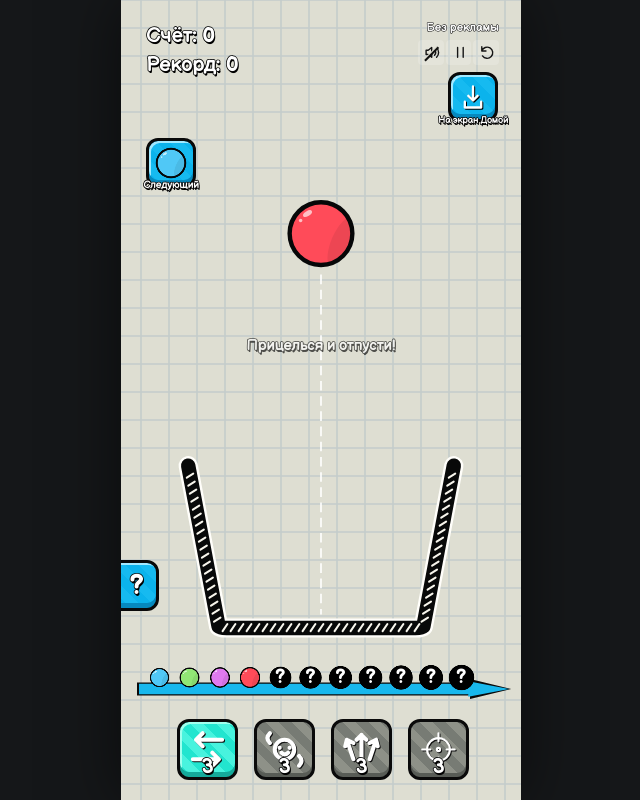
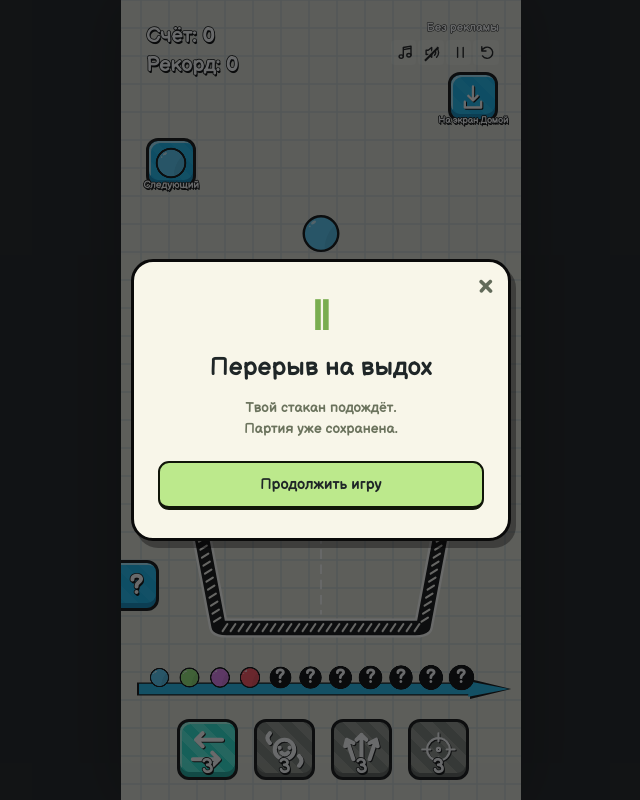
Before and after one commit to khairikhanshr/ball-guys-merge, a website with bundled scripts: page index.html in a window 1280 px wide. Both pictures are taken after a click on the button 805 px from the left and 52 px from the top of the page. Shown: the whole page, without its empty margins (319-959 px from the left). Built offline with nearby package versions, Linux system fonts and the light colour scheme.

Commit message:
Add background music and soften settling physics without text selection

```diff
--- /dev/null
+++ b/audio.js
@@ -0,0 +1,122 @@
+const SAMPLE_RATE = 22050;
+const BEAT = 60 / 104;
+export const MUSIC_DURATION = BEAT * 64;
+const frequency = midi => 440 * 2 ** ((midi - 69) / 12);
+
+// An original, seamless 16-bar tune. All instruments are generated locally.
+export function composeMusic(sampleRate = SAMPLE_RATE) {
+  const length = Math.round(MUSIC_DURATION * sampleRate);
+  const channels = [new Float32Array(length), new Float32Array(length)];
+  const addNote = (midi, beat, duration, volume, pan, instrument='bell') => {
+    const hz=frequency(midi), start=Math.round(beat*BEAT*sampleRate);
+    const seconds=duration*BEAT;
+    const left=Math.sqrt((1-pan)/2),right=Math.sqrt((1+pan)/2);
+    for(let i=0;i<seconds*sampleRate;i++){
+      const t=i/sampleRate,phase=2*Math.PI*hz*t;
+      const attack=Math.min(1,t/.012),release=Math.min(1,(seconds-t)/.09);
+      const wave=instrument==='bass'
+        ? Math.sin(phase)+.13*Math.sin(phase*2)
+        : Math.sin(phase)+.32*Math.sin(phase*2)*Math.exp(-t*7)+.11*Math.sin(phase*3)*Math.exp(-t*12);
+      const envelope=attack*release*Math.exp(-t*(instrument==='bass'?2:4));
+      const sample=wave*envelope*volume, index=(start+i)%length;
+      channels[0][index]+=sample*left;channels[1][index]+=sample*right;
+      if(instrument==='bell'){
+        // A quiet, cross-channel echo wraps around the loop boundary.
+        const echo=(index+Math.round(BEAT*.75*sampleRate))%length;
+        channels[0][echo]+=sample*right*.12;channels[1][echo]+=sample*left*.12;
+      }
+    }
+  };
+  const chords=[[48,55,60,64,67],[45,52,57,60,64],[41,48,53,57,60],[43,50,55,59,62]];
+  const melody=[
+    [76,null,79,81,null,79,76,null], [72,null,76,null,79,76,72,null],
+    [69,null,72,76,null,72,69,null], [74,null,76,79,74,null,71,null],
+    [79,null,76,74,76,null,79,null], [76,null,72,69,null,72,76,null],
+    [72,null,69,67,69,null,72,null], [71,null,74,null,79,74,72,null],
+  ];
+  for(let bar=0;bar<16;bar++){
+    const chord=chords[bar%4],beat=bar*4;
+    addNote(chord[0],beat,2,.24,0,'bass');addNote(chord[1],beat+2,1.8,.17,0,'bass');
+    for(let step=0;step<4;step++)addNote(chord[2+step%3],beat+step+.25,1,.09,step%2?.35:-.35);
+    melody[bar%8].forEach((note,step)=>{
+      if(note!==null)addNote(note,beat+step*.5,1.4,bar<8?.14:.12,Math.sin(bar)*.18);
+    });
+  }
+  let peak=0;
+  for(const channel of channels)for(const sample of channel)peak=Math.max(peak,Math.abs(sample));
+  const gain=.65/Math.max(.65,peak);
+  for(const channel of channels)for(let i=0;i<length;i++)channel[i]*=gain;
+  return {channels,sampleRate};
+}
+
+export class GameAudio {
+  constructor({music=true,effects=false,createContext=()=>new (window.AudioContext||window.webkitAudioContext)()}={}) {
+    this.music=music;this.effects=effects;this.createContext=createContext;
+    this.active=true;this.context=null;this.buffer=null;this.voice=null;this.offset=0;
+  }
+
+  // Call only from a real pointer/key gesture, including when returning on iOS.
+  unlock() {
+    if(!this.music&&!this.effects)return;
+    try{
+      if(!this.context){
+        this.context=this.createContext();
+        this.context.onstatechange=()=>this.syncMusic();
+      }
+      if(this.context.state!=='running'){
+        this.context.resume().then(()=>this.syncMusic()).catch(()=>{});
+      }
+      this.syncMusic();
+    }catch{/* Audio is optional; gameplay must still work without it. */}
+  }
+
+  setPreferences({music=this.music,effects=this.effects}={}) {
+    this.music=music;this.effects=effects;this.syncMusic();
+  }
+
+  setActive(active) {
+    this.active=active;this.syncMusic();
+  }
+
+  syncMusic() {
+    const c=this.context;
+    if(!c)return;
+    if(!this.music||!this.active||c.state!=='running'){this.stopMusic();return;}
+    if(this.voice)return;
+    if(!this.buffer){
+      const {channels,sampleRate}=composeMusic();
+      this.buffer=c.createBuffer(2,channels[0].length,sampleRate);
+      channels.forEach((channel,index)=>this.buffer.copyToChannel(channel,index));
+    }
+    const source=c.createBufferSource(),gain=c.createGain(),now=c.currentTime;
+    source.buffer=this.buffer;source.loop=true;
+    gain.gain.setValueAtTime(0,now);gain.gain.linearRampToValueAtTime(.55,now+.12);
+    source.connect(gain);gain.connect(c.destination);
+    source.onended=()=>{source.disconnect();gain.disconnect();};
+    source.start(now,this.offset%this.buffer.duration);
+    this.voice={source,gain,started:now};
+  }
+
+  stopMusic() {
+    if(!this.voice)return;
+    const {source,gain,started}=this.voice,c=this.context,now=c.currentTime;
+    this.offset=(this.offset+Math.max(0,now-started))%this.buffer.duration;
+    gain.gain.cancelScheduledValues(now);
+    gain.gain.setTargetAtTime(0,now,.008);
+    source.stop(now+.04);
+    this.voice=null;
+  }
+
+  effect(kind,tier=0) {
+    const c=this.context;
+    if(!this.effects||!c||c.state!=='running')return;
+    const now=c.currentTime,osc=c.createOscillator(),gain=c.createGain();
+    const hz=kind==='drop'?220:kind==='finished'?120:370+tier*54;
+    osc.connect(gain);gain.connect(c.destination);osc.type='sine';
+    osc.frequency.setValueAtTime(hz,now);
+    osc.frequency.exponentialRampToValueAtTime(hz*(kind==='finished'?.45:1.6),now+.12);
+    gain.gain.setValueAtTime(.0001,now);gain.gain.exponentialRampToValueAtTime(.075,now+.01);
+    gain.gain.exponentialRampToValueAtTime(.0001,now+.2);
+    osc.onended=()=>{osc.disconnect();gain.disconnect();};osc.start(now);osc.stop(now+.22);
+  }
+}
--- a/core.js
+++ b/core.js
@@ -69,11 +69,12 @@
     this.walls.forEach(b => Composite.remove(this.engine.world, b));
     const c = this.cup;
     const wall = (x1, y1, x2, y2) => Bodies.rectangle((x1+x2)/2, (y1+y2)/2, Math.hypot(x2-x1,y2-y1)+12, WALL_THICKNESS,
-      { isStatic: true, angle: Math.atan2(y2-y1,x2-x1), friction: .22, restitution: .08, label: 'cup' });
+      { isStatic: true, angle: Math.atan2(y2-y1,x2-x1), friction: .08, restitution: .02, label: 'cup' });
     this.walls = [wall(c.left,c.top,c.left+c.inset,c.bottom),
       wall(c.right,c.top,c.right-c.inset,c.bottom),
       wall(c.left+c.inset,c.bottom,c.right-c.inset,c.bottom)];
     Composite.add(this.engine.world, this.walls);
+    this.wakeStack();
   }
 
   setAim(x) {
@@ -84,7 +85,7 @@
   addBall(tier, x, y, options = {}) {
     // Consistent, symmetric geometry prevents tiny balls gaining sideways spin on a flat floor.
     const body = this.M.Bodies.polygon(x, y, 32, BALLS[tier].radius, {
-      restitution: .13-tier*.006, friction: .12, frictionStatic: .38, frictionAir: .003,
+      restitution: .025, friction: .055, frictionStatic: .16, frictionAir: .003,
       density: .0014, slop: .025, sleepThreshold: 100, label: 'ball',
     });
     body.circleRadius = BALLS[tier].radius;
@@ -111,6 +112,13 @@
   removeBall(ball) {
     this.M.Composite.remove(this.engine.world, ball);
     this.balls = this.balls.filter(b => b !== ball);
+    this.wakeStack();
+  }
+
+  wakeStack() {
+    // Sleeping bodies do not feel gravity when a supporting body disappears.
+    // Re-evaluate the whole pile after a merge, removal or cup expansion.
+    for (const ball of this.balls) this.M.Sleeping.set(ball,false);
   }
 
   merge(a, b) {
@@ -118,7 +126,7 @@
     const x = (a.position.x + b.position.x) / 2, y = (a.position.y + b.position.y) / 2;
     const mass=a.mass+b.mass;
     const velocity = { x: (a.velocity.x*a.mass+b.velocity.x*b.mass)/mass*.85,
-      y: (a.velocity.y*a.mass+b.velocity.y*b.mass)/mass*.6-.35 };
+      y: (a.velocity.y*a.mass+b.velocity.y*b.mass)/mass*.6 };
     this.removeBall(a);
     this.removeBall(b);
     if (tier < BALLS.length) {
--- a/game.js
+++ b/game.js
@@ -1,5 +1,6 @@
 import { MergeGame, BALLS, WIDTH, HEIGHT, STEP, DROP_Y } from './core.js';
 import { DiscoveryIntro, drawDiscovery } from './discovery.js';
+import { GameAudio } from './audio.js';
 
 const $ = id => document.getElementById(id);
 const canvas = $('game'), ctx = canvas.getContext('2d');
@@ -16,8 +17,10 @@
   lastScore: Number.isFinite(saved?.lastScore) && saved.lastScore >= 0 ? saved.lastScore : null,
   discovered: Number.isInteger(saved?.discovered) ? Math.max(3,Math.min(10,saved.discovered)) : 3,
   sound: saved?.sound === true,
+  music: saved?.music !== false,
 };
-let paused = false, targeting = false, pointer = null, audioContext, lastToast = 0;
+const audio=new GameAudio({music:stats.music,effects:stats.sound});
+let paused = false, targeting = false, pointer = null, lastToast = 0;
 let installPrompt = null;
 let particles = [], labels = [], lastFrame = performance.now(), accumulator = 0, lastSave = 0, uiDirty = true;
 const game = new MergeGame(window.Matter, { onEvent });
@@ -36,27 +39,14 @@
 }
 
 function unlockAudio() {
-  if (!stats.sound) return;
-  try {
-    audioContext ||= new (window.AudioContext || window.webkitAudioContext)();
-    if (audioContext.state === 'suspended') audioContext.resume().catch(()=>{});
-  } catch { /* Sound is optional on browsers without Web Audio. */ }
+  audio.unlock();
 }
 
 function sound(kind, tier=0) {
-  if (!stats.sound || !audioContext || audioContext.state !== 'running') return;
-  const now = audioContext.currentTime;
-  const osc = audioContext.createOscillator(), gain = audioContext.createGain();
-  osc.connect(gain); gain.connect(audioContext.destination);
-  osc.type = 'sine';
-  const frequency = kind === 'drop' ? 220 : kind === 'finished' ? 120 : 370 + tier * 54;
-  osc.frequency.setValueAtTime(frequency, now);
-  osc.frequency.exponentialRampToValueAtTime(frequency*(kind==='finished'?.45:1.6),now+.12);
-  gain.gain.setValueAtTime(.0001,now);
-  gain.gain.exponentialRampToValueAtTime(.075,now+.01);
-  gain.gain.exponentialRampToValueAtTime(.0001,now+.2);
-  osc.start(now); osc.stop(now+.22);
+  audio.effect(kind,tier);
 }
+
+function syncAudio() {audio.setActive(!document.hidden&&!paused&&game.state==='playing');}
 
 function toast(text) {
   $('toast').textContent = text;
@@ -229,8 +219,11 @@
   $('next-ball').setAttribute('aria-label',`Следующий шарик: ${BALLS[game.next].name}`);
   $('first-hint').hidden=game.drops>0;
   $('sound').setAttribute('aria-pressed',String(stats.sound));
-  $('sound').setAttribute('aria-label',stats.sound?'Выключить звук':'Включить звук');
+  $('sound').setAttribute('aria-label',stats.sound?'Выключить звуковые эффекты':'Включить звуковые эффекты');
   $('sound').querySelector('.mute-slash').hidden=stats.sound;
+  $('music').setAttribute('aria-pressed',String(stats.music));
+  $('music').setAttribute('aria-label',stats.music?'Выключить музыку':'Включить музыку');
+  $('music').querySelector('.mute-slash').hidden=stats.music;
   uiDirty=false;
 }
 
@@ -252,7 +245,7 @@
 }
 
 function showModal(title,body,actions,icon='✦') {
-  paused=true;pointer=null;save();
+  paused=true;pointer=null;syncAudio();save();
   $('modal-title').textContent=title;$('modal-body').innerHTML=body;$('modal-icon').textContent=icon;
   $('modal-actions').replaceChildren();
   for(const action of actions){
@@ -266,6 +259,7 @@
 
 function newGame() {
   game.reset();setTarget(false);particles=[];labels=[];discovery.reset();syncDiscovery();paused=false;accumulator=0;
+  syncAudio();unlockAudio();
   uiDirty=true;save();canvas.focus({preventScroll:true});
 }
 
@@ -299,14 +293,14 @@
 $('install').addEventListener('click',async()=>{
   if(!installPrompt){showInstall();return;}
   const prompt=installPrompt;installPrompt=null;
-  paused=true;pointer=null;save();
+  paused=true;pointer=null;syncAudio();save();
   try{await prompt.prompt();await prompt.userChoice;}
   catch{showInstall();}
-  finally{paused=$('modal').open;lastFrame=performance.now();accumulator=0;syncInstallButton();}
+  finally{paused=$('modal').open;lastFrame=performance.now();accumulator=0;syncInstallButton();syncAudio();}
 });
 syncInstallButton();
 
-$('modal').addEventListener('close',()=>{paused=$('modal').open;lastFrame=performance.now();accumulator=0;if(!paused)canvas.focus({preventScroll:true});});
+$('modal').addEventListener('close',()=>{paused=$('modal').open;lastFrame=performance.now();accumulator=0;syncAudio();if(!paused)canvas.focus({preventScroll:true});});
 $('modal-close').addEventListener('click',()=>{if(game.state!=='playing')newGame();$('modal').close();});
 $('modal').addEventListener('cancel',()=>{if(game.state!=='playing')newGame();});
 $('help').addEventListener('click',showHelp);
@@ -315,7 +309,12 @@
   if(!game.drops){newGame();return;}
   showModal('Начать с чистого стакана?','Текущие очки будут потеряны.<br>Твой рекорд останется.',[{label:'Начать заново',run:newGame},{label:'Продолжить эту партию',secondary:true}],'↻');
 });
-$('sound').addEventListener('click',()=>{stats.sound=!stats.sound;unlockAudio();sound('merge',3);uiDirty=true;save();});
+$('sound').addEventListener('click',()=>{stats.sound=!stats.sound;audio.setPreferences({effects:stats.sound});unlockAudio();sound('merge',3);uiDirty=true;save();});
+$('music').addEventListener('click',()=>{stats.music=!stats.music;audio.setPreferences({music:stats.music});unlockAudio();uiDirty=true;save();toast(stats.music?'Музыка включена':'Музыка выключена');});
+document.addEventListener('pointerdown',unlockAudio,{capture:true});
+document.addEventListener('keydown',unlockAudio,{capture:true});
+// Suppress selection and the long-press menu without cancelling game gestures.
+for(const event of ['selectstart','contextmenu','dragstart'])document.addEventListener(event,e=>e.preventDefault());
 for(const kind of ['swap','shake','lift'])$(kind).addEventListener('click',()=>{if(paused||discovery.current)return;unlockAudio();setTarget(false);if(game.usePower(kind)){uiDirty=true;save();toast({swap:'Шарики поменялись!',shake:'Встряхнули!',lift:'Вверх!'}[kind]);}});
 $('sniper').addEventListener('click',()=>{if(!paused&&!discovery.current&&game.powers.sniper&&game.balls.length)setTarget(!targeting);});
 $('cancel-target').addEventListener('click',()=>setTarget(false));
@@ -355,8 +354,10 @@
 document.addEventListener('visibilitychange',()=>{
   if(document.hidden){save();pointer=null;if(game.state==='playing'&&game.drops&&!$('modal').open)showPause();}
   else{lastFrame=performance.now();accumulator=0;}
+  syncAudio();
 });
-window.addEventListener('pagehide',save);
+window.addEventListener('pagehide',()=>{save();audio.setActive(false);});
+window.addEventListener('pageshow',syncAudio);
 
 function resize() {
   const rect=canvas.getBoundingClientRect(),dpr=Math.min(window.devicePixelRatio||1,2);
--- a/index.html
+++ b/index.html
@@ -19,6 +19,7 @@
 <body>
   <svg class="svg-defs" xmlns="http://www.w3.org/2000/svg" aria-hidden="true"><defs>
     <symbol id="i-sound" viewBox="0 0 24 24"><path d="M11 5 6 9H3v6h3l5 4V5Zm4 3a6 6 0 0 1 0 8m3-11a10 10 0 0 1 0 14"/></symbol>
+    <symbol id="i-music" viewBox="0 0 24 24"><path d="M9 18V5l11-2v13M9 8l11-2"/><ellipse cx="6" cy="18" rx="3" ry="2.5"/><ellipse cx="17" cy="16" rx="3" ry="2.5"/></symbol>
     <symbol id="i-pause" viewBox="0 0 24 24"><path d="M8 5v14M16 5v14"/></symbol>
     <symbol id="i-reset" viewBox="0 0 24 24"><path d="M4 10a8 8 0 1 1 1 7M4 4v6h6"/></symbol>
     <symbol id="i-swap" viewBox="0 0 24 24"><path d="M21 6H5l4-4M3 18h16l-4 4M5 6l4 4m10 8-4-4"/></symbol>
@@ -30,7 +31,7 @@
   <main class="game-card" aria-label="Ball Guys — наполни стакан">
     <div class="stage-wrap"><canvas id="game" width="1000" height="2000" tabindex="0" role="application" aria-label="Игровое поле. Стрелки — прицелиться, пробел — бросить. На телефоне коснись и отпусти."></canvas></div>
     <div class="scorebar outlined"><div>Счёт: <strong id="score">0</strong></div><div>Рекорд: <strong id="best">0</strong></div><div id="last-result" class="last-result" hidden>Прошлая: <strong id="last-score">0</strong></div></div>
-    <div class="game-toolbar"><span class="no-ads">Без рекламы</span><div class="toolbar-actions"><button id="sound" class="icon-button" aria-label="Включить звук" aria-pressed="false"><svg><use href="#i-sound"/></svg><span class="mute-slash"></span></button><button id="pause" class="icon-button" aria-label="Пауза"><svg><use href="#i-pause"/></svg></button><button id="restart" class="icon-button" aria-label="Начать заново"><svg><use href="#i-reset"/></svg></button></div></div>
+    <div class="game-toolbar"><span class="no-ads">Без рекламы</span><div class="toolbar-actions"><button id="music" class="icon-button" aria-label="Выключить музыку" title="Фоновая музыка" aria-pressed="true"><svg><use href="#i-music"/></svg><span class="mute-slash" hidden></span></button><button id="sound" class="icon-button" aria-label="Включить звуковые эффекты" title="Звуковые эффекты" aria-pressed="false"><svg><use href="#i-sound"/></svg><span class="mute-slash"></span></button><button id="pause" class="icon-button" aria-label="Пауза"><svg><use href="#i-pause"/></svg></button><button id="restart" class="icon-button" aria-label="Начать заново"><svg><use href="#i-reset"/></svg></button></div></div>
     <button id="install" class="install-button blue-tile"><svg><use href="#i-install"/></svg><span class="outlined">На экран Домой</span></button>
     <div class="next blue-tile"><canvas id="next-ball" width="108" height="108" aria-label="Следующий шарик"></canvas><span class="outlined">Следующий</span></div>
     <div id="combo" class="combo outlined" hidden></div>
--- a/package.json
+++ b/package.json
@@ -1,7 +1,7 @@
 {
   "name": "ball-guys-merge-no-ads",
-  "version": "1.3.0",
+  "version": "1.4.0",
   "private": true,
   "type": "module",
-  "scripts": { "start": "python3 -m http.server 4173", "test": "node --test tests/*.test.js", "check": "node --check game.js && node --check core.js && node --check gel.js && node --check discovery.js && node --check sw.js" }
+  "scripts": { "start": "python3 -m http.server 4173", "test": "node --test tests/*.test.js", "check": "node --check game.js && node --check core.js && node --check gel.js && node --check discovery.js && node --check audio.js && node --check sw.js" }
 }
--- a/sw.js
+++ b/sw.js
@@ -1,5 +1,5 @@
-const CACHE = 'ball-guys-merge-v5';
-const FILES = ['./','./index.html','./style.css','./game.js','./core.js','./gel.js','./discovery.js','./assets/balsamiq-bold.ttf','./assets/icon.svg','./assets/apple-touch-icon.png','./assets/icon-192.png','./assets/icon-512.png','./assets/icon-maskable-512.png','./manifest.webmanifest','./vendor/matter.min.js'];
+const CACHE = 'ball-guys-merge-v6';
+const FILES = ['./','./index.html','./style.css','./game.js','./core.js','./gel.js','./discovery.js','./audio.js','./assets/balsamiq-bold.ttf','./assets/icon.svg','./assets/apple-touch-icon.png','./assets/icon-192.png','./assets/icon-512.png','./assets/icon-maskable-512.png','./manifest.webmanifest','./vendor/matter.min.js'];
 self.addEventListener('install',event=>{event.waitUntil(caches.open(CACHE).then(cache=>cache.addAll(FILES)).then(()=>self.skipWaiting()));});
 self.addEventListener('activate',event=>{event.waitUntil(caches.keys().then(keys=>Promise.all(keys.filter(key=>key.startsWith('ball-guys-merge-')&&key!==CACHE).map(key=>caches.delete(key)))).then(()=>self.clients.claim()));});
 self.addEventListener('fetch',event=>{
```
Also changed, not shown: gel.js (+5 -4 lines), tests/audio.test.js (added, +68 -0 lines), tests/core.test.js (+36 -0 lines), tests/pwa.test.js (+1 -1 lines), README.md, style.css.
